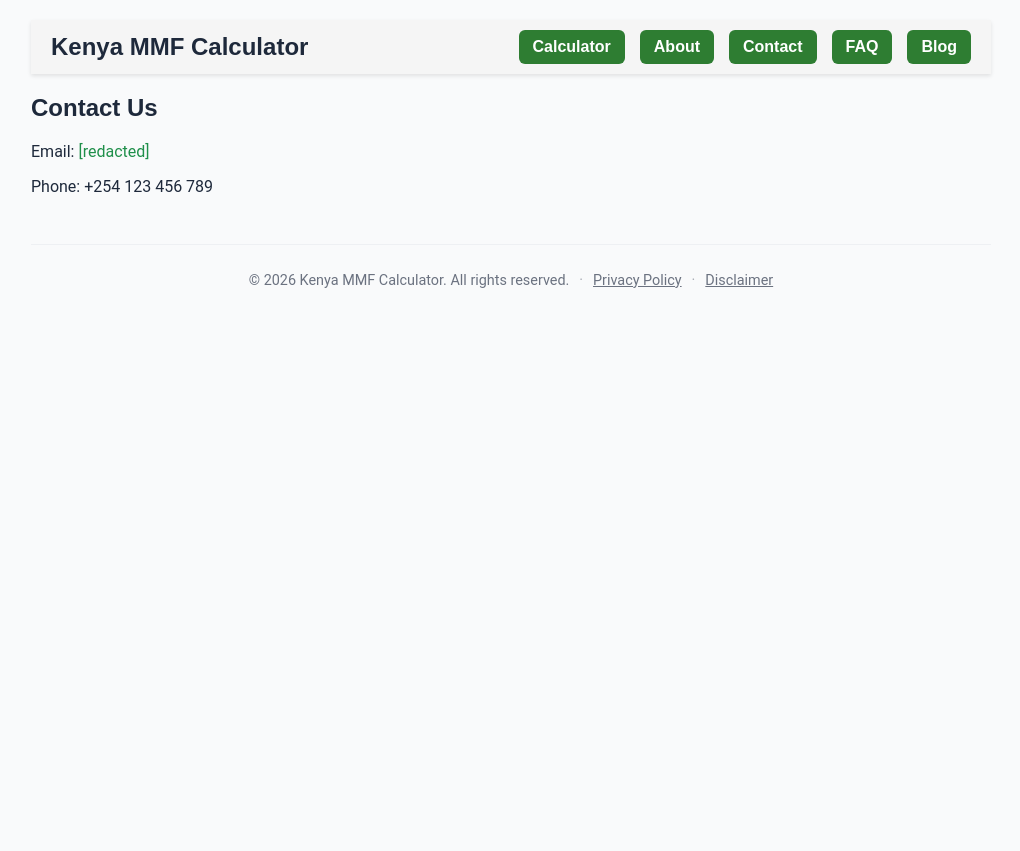
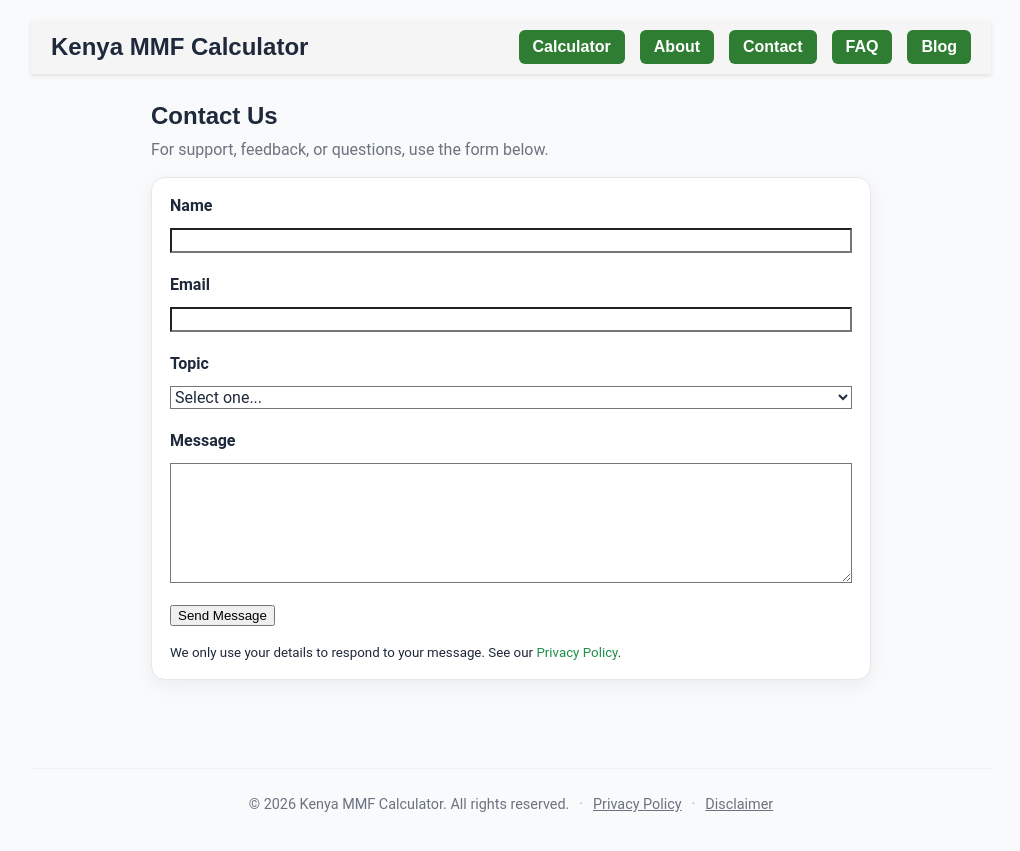
Before and after one commit to Coinimain/kenyanmmf, a Jekyll site: the page built from contact.html, in a window 1280 px wide. Shown: the top 851 px of the page, without its empty margins (129-1149 px from the left). Built offline with Jekyll 4.4.1, drawn with Linux system fonts in a browser that asks for light colours; comment, search, counter and statistics services are not loaded.

Commit message:
Finalize contact form, privacy alignment, and bump CSS cache

```diff
--- a/_layouts/default.html
+++ b/_layouts/default.html
@@ -109,7 +109,7 @@
   <link rel="canonical" href="https://kenyammfcalculator.co.ke{{ page.url | replace:'index.html','' }}" />
 
   <!-- Use relative_url so it works locally + on GitHub Pages -->
-  <link rel="stylesheet" href="{{ '/style.css' | relative_url }}?v=20260212" />
+  <link rel="stylesheet" href="{{ '/style.css' | relative_url }}?v=20260213" />
 
   <!-- Chart.js (safe to include globally) -->
 
--- a/contact.html
+++ b/contact.html
@@ -7,11 +7,70 @@ robots: noindex, follow
 sitemap: false
 ---
 
-<main>
+<main class="contact-page">
   <h2>Contact Us</h2>
-  <p>Email: <a href="mailto:[redacted]">[redacted]</a></p>
-  <p>Phone: +254 123 456 789</p>
+  <p class="contact-intro">
+    For support, feedback, or questions, use the form below.
+  </p>
+
+  <form
+    id="contactForm"
+    class="contact-form"
+    action="https://formspree.io/f/xgolvrwa"
+    method="POST"
+    novalidate
+  >
+    <!-- Honeypot (spam trap) -->
+    <input type="text" name="_gotcha" style="display:none" tabindex="-1" autocomplete="off" />
+
+    <!-- Optional: email subject in your inbox -->
+    <input type="hidden" name="_subject" value="New message — Kenya MMF Calculator" />
+
+    <!-- Optional: where to redirect after submit -->
+    <input type="hidden" name="_redirect" value="/contact-thanks.html" />
+
+    <div class="field">
+      <label for="name">Name</label>
+      <input id="name" name="name" type="text" autocomplete="name" required minlength="2" />
+      <small class="error" data-for="name"></small>
+    </div>
+
+    <div class="field">
+      <label for="email">Email</label>
+      <input id="email" name="email" type="email" autocomplete="email" required />
+      <small class="error" data-for="email"></small>
+    </div>
+
+    <div class="field">
+      <label for="topic">Topic</label>
+      <select id="topic" name="topic" required>
+        <option value="" selected disabled>Select one...</option>
+        <option>Support</option>
+        <option>Feedback</option>
+        <option>Partnership</option>
+        <option>Other</option>
+      </select>
+      <small class="error" data-for="topic"></small>
+    </div>
+
+    <div class="field">
+      <label for="message">Message</label>
+      <textarea id="message" name="message" rows="6" required minlength="10"></textarea>
+      <small class="error" data-for="message"></small>
+    </div>
+
+    <button type="submit" class="btn btn-primary" id="contactSubmit">
+      Send Message
+    </button>
+
+    <p class="form-status" id="contactStatus" role="status" aria-live="polite"></p>
+
+    <!-- Privacy note (intentionally subtle) -->
+    <small class="form-privacy">
+      We only use your details to respond to your message.
+      See our <a href="/privacy.html">Privacy Policy</a>.
+    </small>
+  </form>
 </main>
 
-<script src="/script.js"></script>
 <script src="/contact-inline.js" defer></script>
--- a/style.css
+++ b/style.css
@@ -772,3 +772,90 @@ a[href="./ads.txt"] { display: none !important; }
   padding: 8px 10px !important;
   font-size: 13px !important;
 }
+
+/* =========================
+   Contact page / form
+   ========================= */
+
+.contact-page{
+  max-width: 760px;
+  margin: 0 auto;
+  padding: 28px 20px 40px;
+}
+
+.contact-page h2{
+  margin: 0 0 10px;
+}
+
+.contact-intro{
+  margin: 0 0 18px;
+  color: var(--muted);
+}
+
+.contact-form{
+  background: var(--card);
+  border: 1px solid var(--border);
+  border-radius: 14px;
+  padding: 18px;
+  box-shadow: 0 6px 18px rgba(15, 23, 42, 0.06);
+}
+
+.contact-form .field{
+  display: grid;
+  gap: 8px;
+  margin-bottom: 14px;
+}
+
+.contact-form label{
+  font-weight: 600;
+  color: var(--text);
+}
+
+.contact-form input[type="text"],
+.contact-form input[type="email"],
+.contact-form select,
+.contact-form textarea{
+  width: 100%;
+  font: inherit;
+  color: var(--text);
+  background: #fff;
+  border: 1
+
+.form-privacy{
+  margin-top: 10px;
+  font-size: 0.9rem;
+  color: var(--muted);
+}
+
+.form-privacy a{
+  color: var(--green);
+  text-decoration: underline;
+}
+
+/* Force privacy note to be smaller + muted */
+.contact-form .form-privacy{
+  font-size: 0.85rem !important;
+  line-height: 1.35 !important;
+  color: var(--muted) !important;
+  margin-top: 10px !important;
+}
+.contact-form .form-privacy a{
+  color: var(--green) !important;
+  text-decoration: underline !important;
+}
+
+/* Fix mobile select overflow */
+.contact-form select{
+  width: 100%;
+  max-width: 100%;
+  box-sizing: border-box;
+}
+
+/* iOS / mobile Safari specific nudge */
+@supports (-webkit-touch-callout: none){
+  .contact-form select{
+    white-space: nowrap;
+    overflow: hidden;
+    text-overflow: ellipsis;
+  }
+}
```
Also changed, not shown: contact-thanks.html (added, +14 -0 lines), privacy.html (+37 -10 lines).
